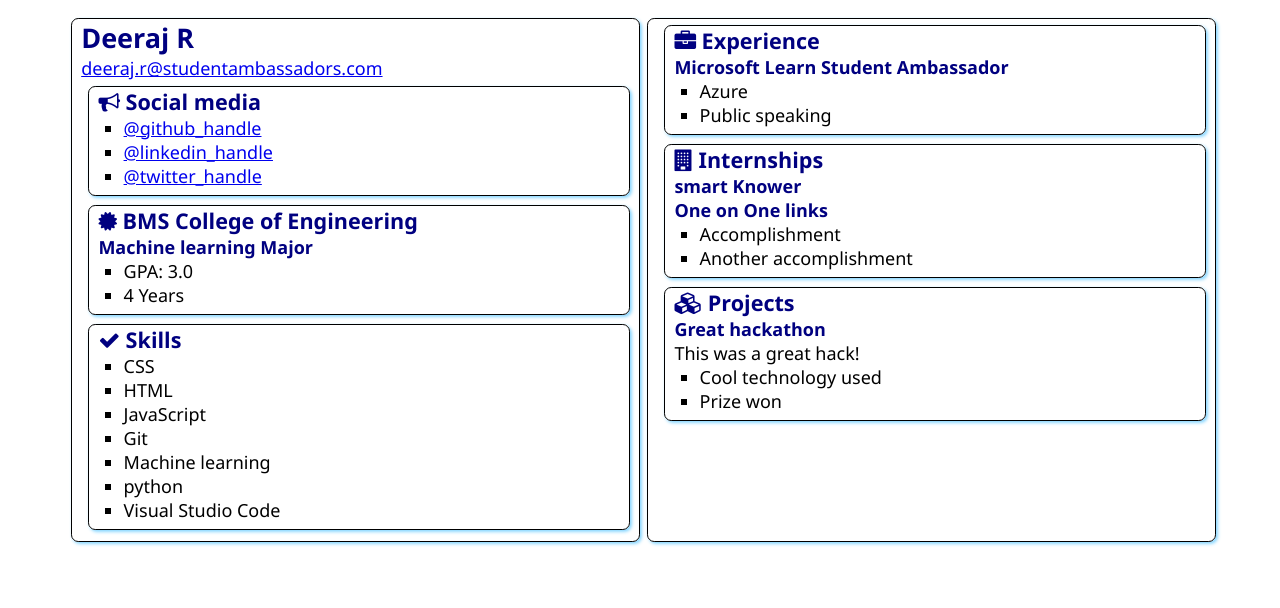
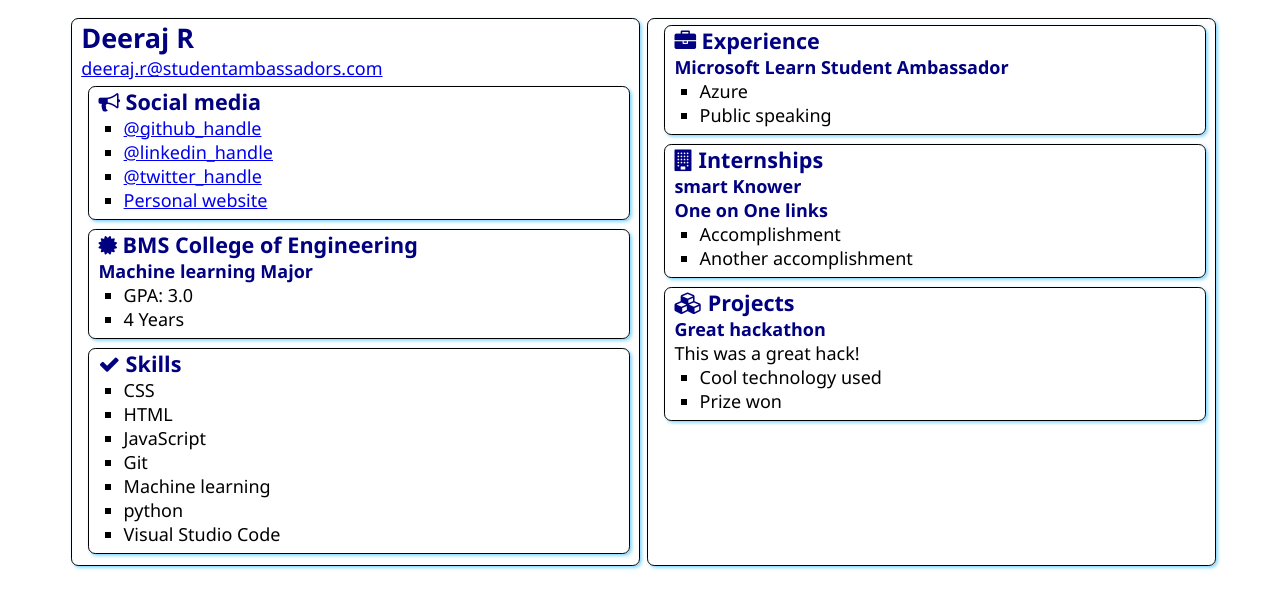
Before and after one commit to deerajlucky/SATechnicalOnboarding, a plain HTML site: page src/index.html in a window 1280 px wide. Drawn offline with Linux system fonts and the light colour scheme.

Commit message:
Update index.html

```diff
--- a/src/index.html
+++ b/src/index.html
@@ -24,6 +24,8 @@
                     <li><a href="https://github.com/deerajlucky">@github_handle</a></li>
                     <li><a href="https://linkedin.com/in/deerajlucky">@linkedin_handle</a></li>
                     <li><a href="https://twitter.com/deerajlucky">@twitter_handle</a></li>
+                    <li><a href="https://deerajlucky.home.blog/">Personal website</a></li>
+
                 </ul>
             </section>
 
```
